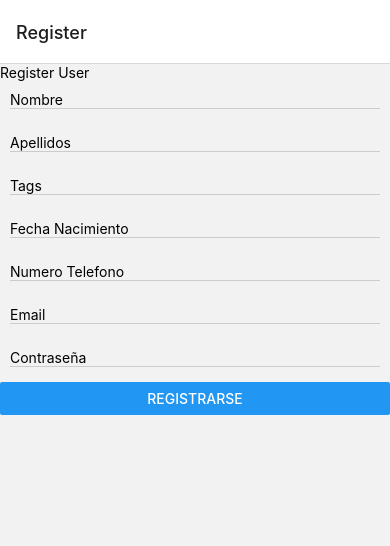
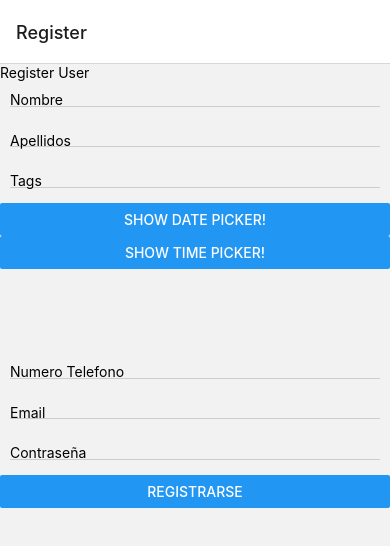
Before and after one commit to ripollvictor/room-for-you, a React Native app: screen /Register in a window 390 px wide. Shown: the top 546 px of the page. Built offline with nearby package versions, Linux system fonts and the light colour scheme.

Commit message:
calendario

```diff
--- a/package.json
+++ b/package.json
@@ -8,6 +8,7 @@
     "eject": "expo eject"
   },
   "dependencies": {
+    "@react-native-community/datetimepicker": "^3.5.2",
     "@react-navigation/native": "^6.0.4",
     "@react-navigation/native-stack": "^6.2.2",
     "@react-navigation/stack": "^6.0.10",
@@ -15,6 +16,7 @@
     "expo-status-bar": "~1.0.4",
     "firebase": "^9.1.2",
     "react": "16.13.1",
+    "react-datepicker": "^4.2.1",
     "react-dom": "16.13.1",
     "react-native": "https://github.com/expo/react-native/archive/sdk-42.0.0.tar.gz",
     "react-native-safe-area-context": "3.2.0",
--- a/screens/RegisterUserScreen.js
+++ b/screens/RegisterUserScreen.js
@@ -1,12 +1,20 @@
 import React, {useState} from "react";
-import { View, Text, TextInput, Button, ScrollView, StyleSheet } from "react-native";
+import { View, Text, TextInput, Button, ScrollView, StyleSheet} from "react-native";
 import '../clases/usuario'
 //import {anadirusuario} from'../database/pruebas'
-import '../database/pruebas'
+import DatePicker from 'react-datepicker';
+import '../database/pruebas';
 import { getFirestore, collection, getDocs,doc, addDoc } from 'firebase/firestore/lite';
-import firebase from '../database/firebase'
+import firebase from '../database/firebase';
 import { crearpersona } from "../clases/usuario";
 import { anadirusuario } from "../database/pruebas";
+//import 'react-datepicker/dist/react-datepicker.css';
+import DateTimePicker from "@react-native-community/datetimepicker";
+//import {DatePickerIOS} from "react-native@react-native-community/datetimepicker"
+
+
+
+
 
 const db = firebase.db;
 
@@ -16,24 +24,58 @@ const RegisterUserScreen = () => {
         apellidos:'',
         tags:'',
         fechanacimiento:'',
+       time: new Date("2020","06","24"),
         numerotelefono:'',
         email:'',
         contrasena:''
     });
 
+
+
+    const [date, setDate] = useState(new Date(1598051730000));
+    const [mode, setMode] = useState('date');
+    const [show, setShow] = useState(false);
+
+    const onChange = (event, selectedDate) => {
+        const currentDate = selectedDate || date;
+        setShow(Platform.OS === 'ios');
+        setDate(currentDate);
+        setState({...state, time: currentDate});
+      };
+
+      const showMode = currentMode => {
+        setShow(true);
+        setMode(currentMode);
+      };
+
+      const showDatepicker = () => {
+        showMode('date');
+      };
+      const showTimepicker = () => {
+        showMode('time');
+      };
+
+
     const handleChangeText = (name, value) => {
         setState({...state, [name]: value});
     }
+    const myDateFunction = (date) => {
+        setState({...state, time: value});
+
+    }
+
+
+
 
     const RegisterUser = async () => {
-        if (state.nombre === '' || state.apellidos === '' || state.tags === '' || state.fechanacimiento === '' || state.numerotelefono === '' || state.email === ''|| state.contrasena === '' ){
+        if (state.nombre === '' || state.apellidos === '' || state.tags === '' || state.time === '' || state.numerotelefono === '' || state.email === ''|| state.contrasena === '' ){
             alert('Por favor rellena los campos')
         } else{
             await addDoc(collection(db,'Usuario'),{
                 Apellidos: state.apellidos,
                 Contrasena: state.contrasena,
                 Email: state.email,
-                Fechanacimiento: Date(1995,11,17),
+                Fechanacimiento: state.time,
                 Nombre: state.nombre,
                 Numerotelefono: state.numerotelefono,
                 tags: state.tags
@@ -42,6 +84,7 @@ const RegisterUserScreen = () => {
         }
     }
 
+// selected = {this.state.time} onChanged={(value)=>handleChangeText("time" ,value)}
     return (
         <ScrollView>
             <View>
@@ -61,9 +104,24 @@ const RegisterUserScreen = () => {
                 <TextInput placeholder="Tags"
                 onChangeText={(value) => handleChangeText("tags", value)} />
             </View>
-            <View style={styles.inputComponent}>
-                <TextInput placeholder="Fecha Nacimiento"
-                onChangeText={(value) => handleChangeText("fechanacimiento", value)} />
+            <View>
+        <Button onPress={showDatepicker} title="Show date picker!" />
+      </View>
+      <View>
+        <Button onPress={showTimepicker} title="Show time picker!" />
+      </View>
+            <View style={styles.container}>
+            {show && (
+                 <DateTimePicker
+                 testID="dateTimePicker"
+                 timeZoneOffsetInMinutes={0}
+                 value={date}
+                 mode={mode}
+                 is24Hour={true}
+                 display="default"
+                 onChange={onChange}
+               />
+                  )}
             </View>
             <View style={styles.inputComponent}>
                 <TextInput placeholder="Numero Telefono"
```
Also changed, not shown: 1 other file (tests, documents, lock files or other folders).
